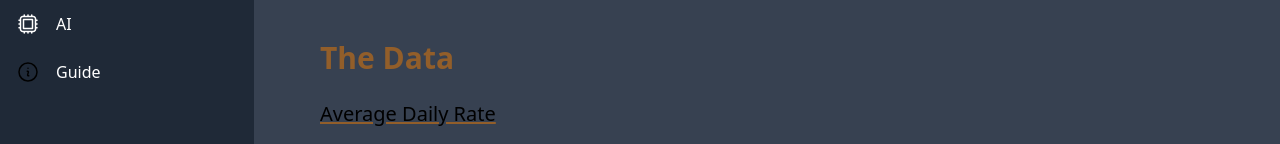
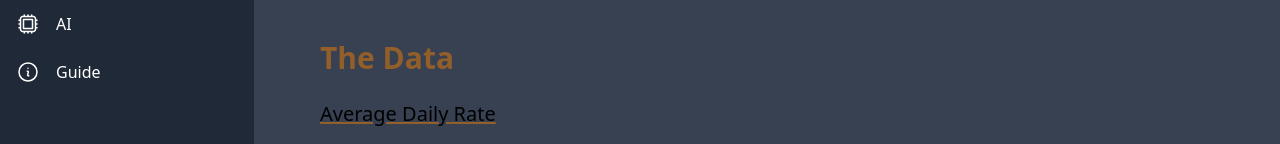
Before and after one commit to campbellm92/data-visualisation-capstone, a React (Vite) app in the folder client/: page /guide in a window 1280 px wide. Shown: the part 276-420 px from the top of the page. Built offline with nearby package versions, Linux system fonts and the light colour scheme; sample sign-in values are in the browser's storage.

Commit message:
add info icon

```diff
--- a/client/src/components/dashboard/DashboardIcons.jsx
+++ b/client/src/components/dashboard/DashboardIcons.jsx
@@ -176,7 +176,7 @@ const Icons = {
       viewBox="0 0 24 24"
       strokeWidth={1.5}
       stroke="currentColor"
-      className="size-6"
+      className="size-6 text-primary-content"
     >
       <path
         strokeLinecap="round"
```
